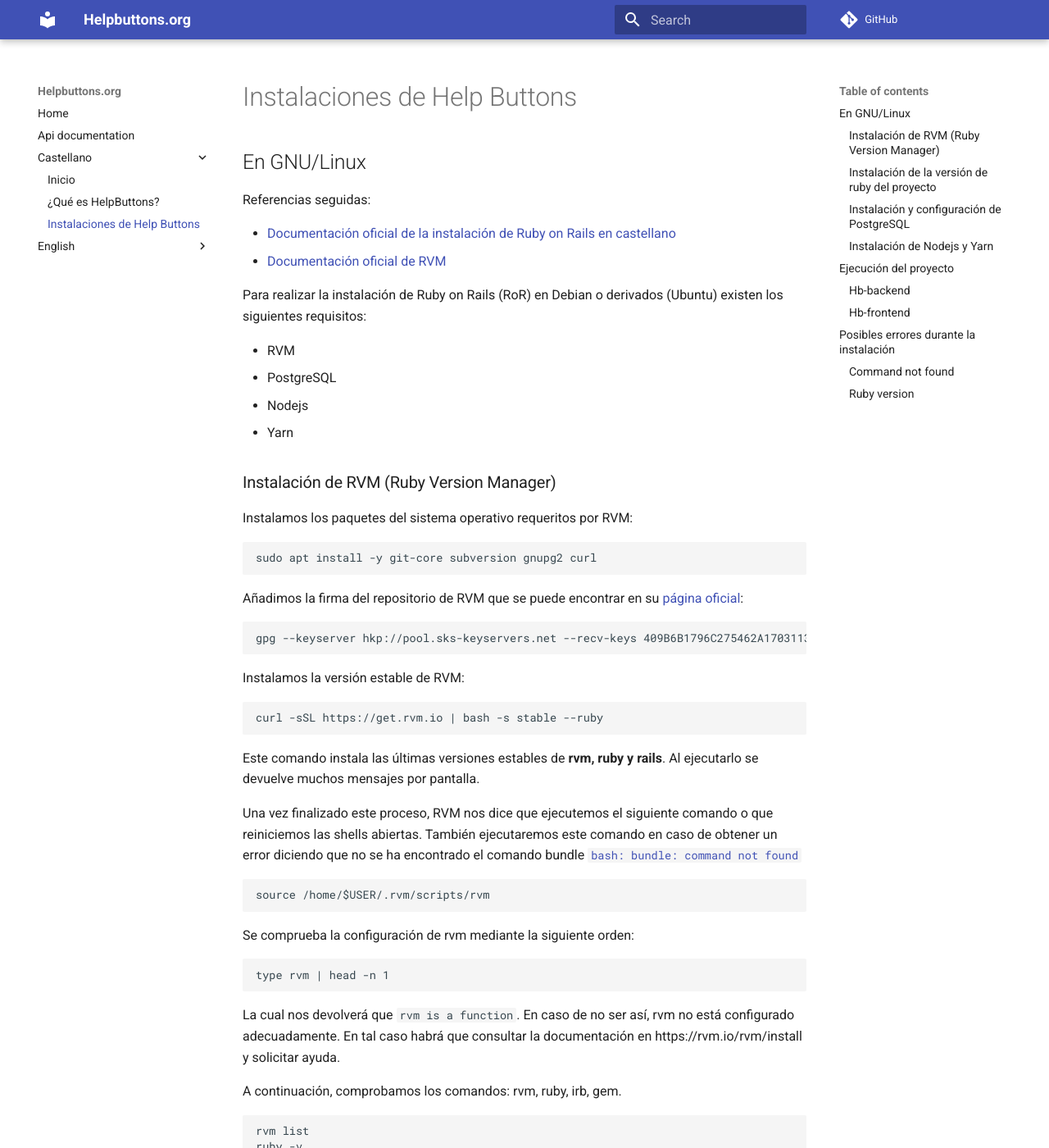
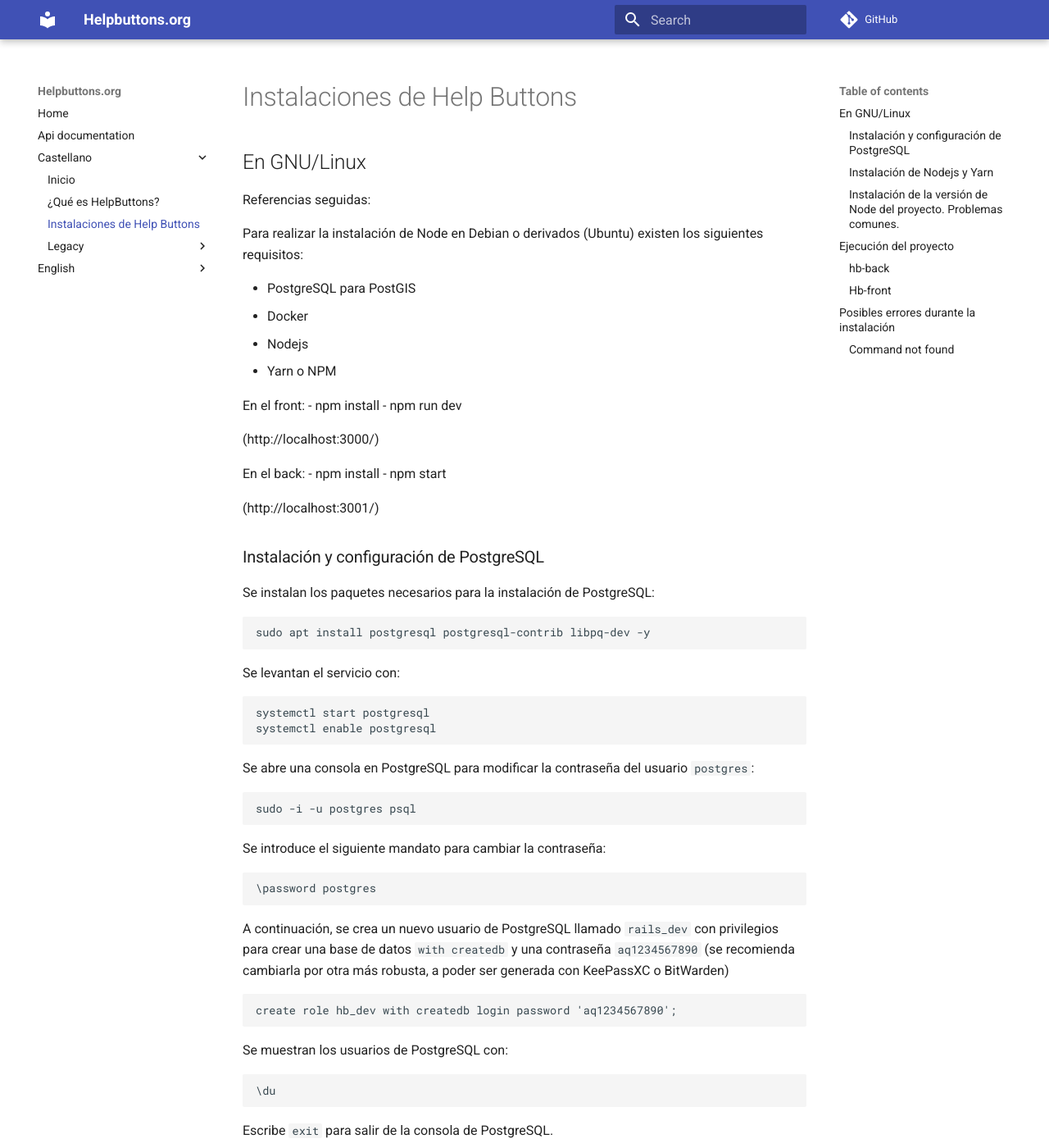
Before and after one commit to helpbuttons/hb-docs, an MkDocs documentation site: the page built from docs/Castellano/installation.md, in a window 1280 px wide and 1400 px high. Shown: the whole window at 82% size. Built offline with MkDocs 1.6.1 and Material for MkDocs 9.7.7, drawn with Linux system fonts in a browser that asks for light colours; some of the changed text lies outside the part shown.

Commit message:
update install

````diff
--- a/docs/Castellano/installation.md
+++ b/docs/Castellano/installation.md
@@ -4,70 +4,25 @@
 
 Referencias seguidas:
 
-- [Documentación oficial de la instalación de Ruby on Rails en castellano](https://rubyonrails.org.es/instala.html)
-- [Documentación oficial de RVM](https://rvm.io/rvm/install)
+Para realizar la instalación de Node en Debian o derivados (Ubuntu) existen los siguientes requisitos:
 
-Para realizar la instalación de Ruby on Rails (RoR) en Debian o derivados (Ubuntu) existen los siguientes requisitos:
+- PostgreSQL para PostGIS
+- Docker
+- Nodejs
+- Yarn o NPM
 
-- RVM
-- PostgreSQL
-- Nodejs
-- Yarn
+En el front:
+- npm install
+- npm run dev
 
-### Instalación de RVM (Ruby Version Manager)
+(http://localhost:3000/)
 
-Instalamos los paquetes del sistema operativo requeritos por RVM:
-```bash
-sudo apt install -y git-core subversion gnupg2 curl
-```
-Añadimos la firma del repositorio de RVM que se puede encontrar en su [página oficial](https://rvm.io/rvm/install):
-```bash
-gpg --keyserver hkp://pool.sks-keyservers.net --recv-keys 409B6B1796C275462A1703113804BB82D39DC0E3 7D2BAF1CF37B13E2069D6956105BD0E739499BDB
-```
+En el back:
+- npm install
+- npm start
 
-Instalamos la versión estable de RVM:
-```bash
-curl -sSL https://get.rvm.io | bash -s stable --ruby
-```
+(http://localhost:3001/)
 
-Este comando instala las últimas versiones estables de **rvm, ruby y rails**. Al ejecutarlo se devuelve muchos mensajes por pantalla.
-
-Una vez finalizado este proceso, RVM nos dice que ejecutemos el siguiente comando o que reiniciemos las shells abiertas. También ejecutaremos este comando en caso de obtener un error diciendo que no se ha encontrado el comando bundle [`bash: bundle: command not found`](#command-not-found)
-```bash
-source /home/$USER/.rvm/scripts/rvm
-```
-
-Se comprueba la configuración de rvm mediante la siguiente orden:
-```bash
-type rvm | head -n 1
-```
-
-La cual nos devolverá que `rvm is a function`. En caso de no ser así, rvm no está configurado adecuadamente. En tal caso habrá que consultar la documentación en https://rvm.io/rvm/install y solicitar ayuda.
-
-A continuación, comprobamos los comandos: rvm, ruby, irb, gem.
-```bash
-rvm list
-ruby -v
-irb -v
-gem -v
-```
-
-### Instalación de la versión de ruby del proyecto
-
-Bundle es una gema de ruby que lleva la cuenta e instala las diferentes versiones de las gemas que necesitamos. Ya tenemos el entorno instalado y disponible para trabajar con él.
-
-Al intentar instalar el bundle con el comando a continuación, seguramente nos encontremos con un error `Your Ruby version is Y.Y.Y, but your Gemfile specified X.X.X`.
-```bash
-bundle install
-```
-
-Para resolverlo, se necesita instalar y usar la versión X.X.X. adecuada.
-```bash
-rvm install X.X.X
-rvm use X.X.X
-```
-
-Si volvemos a ejecutar el comando `bundle install` nos aparecerá otro error indicando que falta instalar la base de datos PostgreSQL.
 
 ### Instalación y configuración de PostgreSQL
 
@@ -75,13 +30,11 @@ Se instalan los paquetes necesarios para la instalación de PostgreSQL:
 ```bash
 sudo apt install postgresql postgresql-contrib libpq-dev -y
 ```
-
 Se levantan el servicio con:
 ```
 systemctl start postgresql
 systemctl enable postgresql
 ```
-
 Se abre una consola en PostgreSQL para modificar la contraseña del usuario `postgres`:
 ```bash
 sudo -i -u postgres psql
@@ -144,86 +97,21 @@ Instalamos yarn:
 sudo apt update && sudo apt install yarn
 ```
 
+### Instalación de la versión de Node del proyecto. Problemas comunes.
+
 ## Ejecución del proyecto
 
-### Hb-backend
+### hb-back
 
-Creamos el archivo de configuración de la base de datos `config/database.yml` con vim o nano (se recomienda nano en caso de no saber utilizar vim):
-```
-vim config/database.yml
-```
-
-Por defecto, no existirá este fichero porque se incluye en el `.gitgignore`. Por lo tanto, se puede coger una plantilla y añadir las siguientes secciones o añadir el documento entero como se expone un poco más abajo:
-- En la sección **development**, añade la configuración de PostgreSQL:
-```
-development:
-  <<: *default
-  database: test_project_development
-  username: hb_dev
-  password: aq1234567890
-  host: localhost
-  port: 5432
-```
-
-- En la sección **testing**, añade la configuración de PostgreSQL:
-```
-test:
-  <<: *default
-  database: test_project_test
-  host: localhost
-  port: 5432
-  username: hb_dev
-  password: aq1234567890
-```
-
-Un ejemplo del archivo final de `config/database.yml` será el siguiente:
-```
-default: &default
-  adapter: postgresql
-  encoding: unicode
-  pool: <%= ENV.fetch("RAILS_MAX_THREADS") { 5 } %>
-
-development:
-  <<: *default
-  database: test_project_development
-  username: hb_dev
-  password: aq1234567890
-  host: localhost
-  port: 5432
-
-test:
-  <<: *default
-  database: test_project_test
-  username: hb_dev
-  password: aq1234567890
-  host: localhost
-  port: 5432
-
-production:
-  <<: *default
-  database: test_project_production
-  username: test_project
-  password: <%= ENV['TEST_PROJECT_DATABASE_PASSWORD'] %>
-```
 
 Guarda los cambios y sal del editor.
-
-Lo siguiente será generar el esquema de la base de datos PostgreSQL ejecutando:
-```bash
-rake db:setup
-```
-O alternativamente:
-```bash
-rails db:setup
-rails db:migrate
-```
 
 Por último, levanta el servidor en local y accede a la dirección [`http://localhost:3000/`](http://localhost:3000/).
 ```bash
 rails s
 ```
 
-### Hb-frontend
+### Hb-front
 
 Instalamos ember glabalmente:
 ```bash
@@ -248,33 +136,3 @@ ember s
 ## Posibles errores durante la instalación
 
 ### Command not found
-- **Bundle**: Si al ejecutar `bundle install` nos devuelve el error `bash: bundle: command not found` será necesario volver a ejecutar:
-```bash
-source /home/$USER/.rvm/scripts/rvm
-```
-
-- **Rails**: Si al ejecutar `rails db:setup` nos devuelve el error `bash: rails: command not found` será necesario volver a ejecutar:
-```bash
-source /home/$USER/.rvm/scripts/rvm
-```
-
-- **ember**: Si al ejecutar `ember -v` nos devuelve el error `bash: ember: command not found` será necesario volver a ejecutar:
-
-```bash
-export PATH=node_modules/.bin:$PATH
-```
-
-Añadirlo al PATH para tener una solución permanente. Por ejemplo, si se está utilizando bash como consola, se podrá incluir los comandos como últimas líneas en el archivo `.bashrc` y posteriormente aplicar los cambios con `source .bashrc`.
-
-### Ruby version
-
-Al intentar instalar el bundle con el comando a continuación, seguramente nos encontremos con un error `Your Ruby version is Y.Y.Y, but your Gemfile specified X.X.X`.
-```bash
-bundle install
-```
-
-Para resolverlo, se necesita instalar y usar la versión X.X.X. adecuada.
-```bash
-rvm install X.X.X
-rvm use X.X.X
-```
````
Also changed, not shown: docs/Castellano/legacy/installation.md (added, +280 -0 lines).
